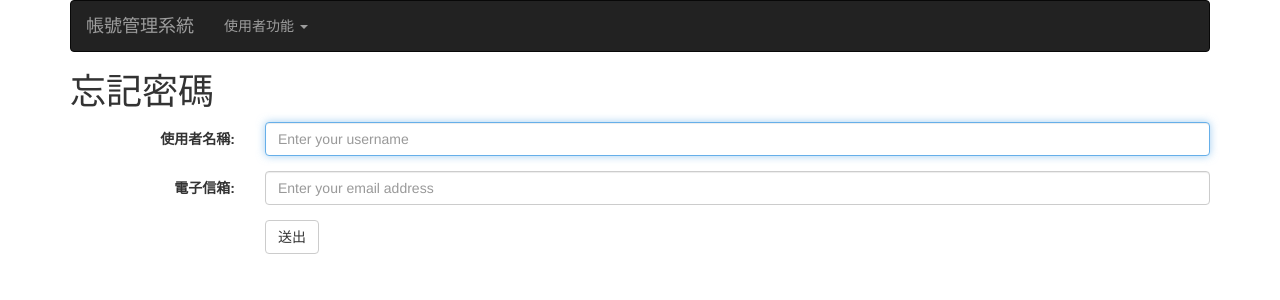
After one commit to george-kuanli-peng/accmng, a Flask app: page /forgotpass in a window 1280 px wide. The commit adds this page. Shown: the top 300 px of the page. Run offline with Flask 2, Linux system fonts and the light colour scheme; some libraries are stand-ins or nearby versions.

Commit message:
Adds the forgot-password form
Also,
1. Sets auto focus
2. Sets required form input attribute

```diff
--- a/app.py
+++ b/app.py
@@ -8,6 +8,11 @@ def handle_get_index():
     return render_template('index.html')
 
 
+@app.route('/forgotpass', methods=['GET'])
+def handle_get_forgotpass():
+    return render_template('forgotpass.html')
+
+
 @app.route('/chpass', methods=['GET'])
 def handle_get_chpass():
     return render_template('chpass.html')
--- /dev/null
+++ b/templates/forgotpass.html
@@ -0,0 +1,24 @@
+{% extends "user_base.html" %}
+{% block title %}忘記密碼{% endblock %}
+{% block content %}
+<h1>忘記密碼</h1>
+<form class="form-horizontal" action="/chpass">
+    <div class="form-group">
+        <label class="control-label col-sm-2" for="username">使用者名稱:</label>
+        <div class="col-sm-10">
+            <input type="text" class="form-control" id="username" required autofocus placeholder="Enter your username" autocomplete="off">
+        </div>
+    </div>
+    <div class="form-group">
+        <label class="control-label col-sm-2" for="email">電子信箱:</label>
+        <div class="col-sm-10">
+            <input type="email" class="form-control" id="email" required placeholder="Enter your email address" autocomplete="off">
+        </div>
+    </div>
+    <div class="form-group">
+        <div class="col-sm-offset-2 col-sm-10">
+            <button type="submit" class="btn btn-default">送出</button>
+        </div>
+    </div>
+</form>
+{% endblock%}
--- a/templates/user_base.html
+++ b/templates/user_base.html
@@ -26,7 +26,7 @@
     <li class="dropdown">
         <a class="dropdown-toggle" data-toggle="dropdown" href="#">使用者功能 <span class="caret"></span> </a>
         <ul class="dropdown-menu">
-            <li><a href="#">忘記密碼</a> </li>
+            <li><a href="/forgotpass">忘記密碼</a> </li>
             <li><a href="/chpass">修改密碼</a> </li>
         </ul>
     </li>
```
Also changed, not shown: templates/chpass.html (+4 -4 lines), templates/index.html (+5 -6 lines).
